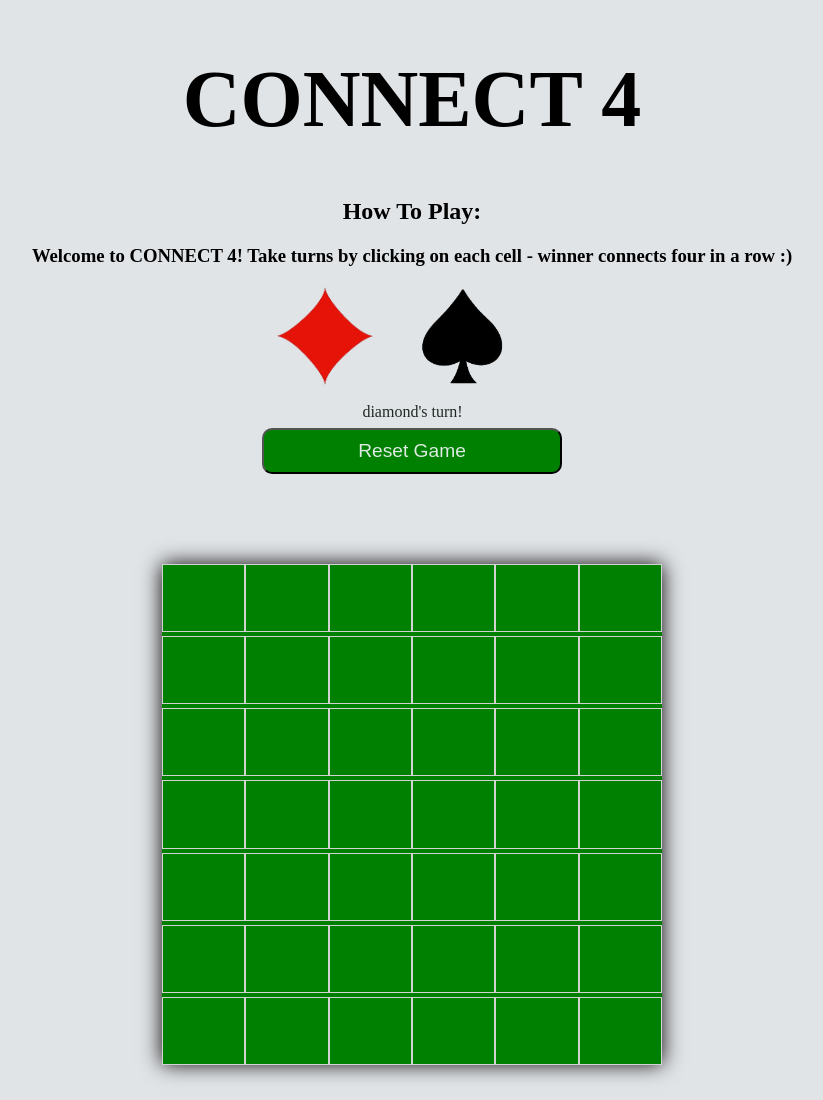
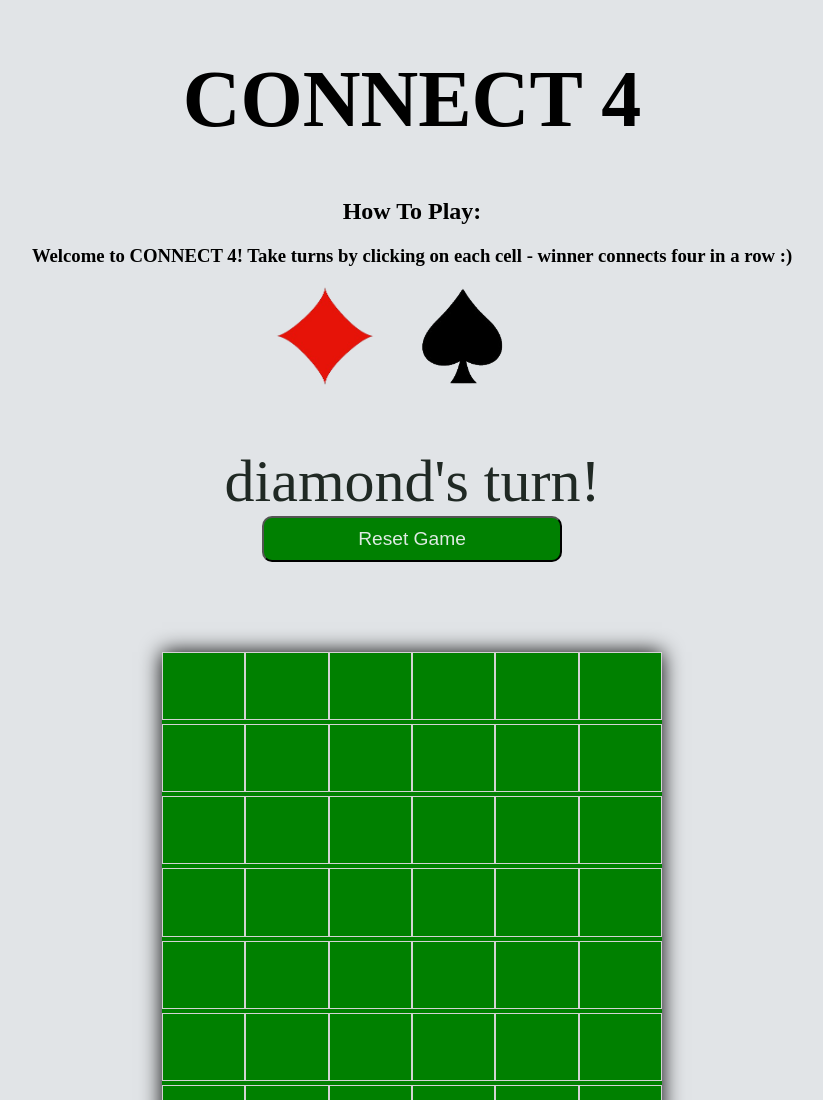
Before and after one commit to freyako-ga/Freya-Connect4, a plain HTML site: page index.html in a window 1280 px wide. Shown: the top 1100 px of the page, without its empty margins (228-1051 px from the left). Drawn offline with Linux system fonts and the light colour scheme.

Commit message:
style.css

```diff
--- a/style.css
+++ b/style.css
@@ -84,11 +84,7 @@ body{
 #result-display{
     height: 10px;
     text-align: center;
-<<<<<<< HEAD
-    font: 30px "Chicle", serif;
-=======
     font: 60px "Chicle", serif;
->>>>>>> 9c906c63833cba2242a3d0789ad2e97bb2d7a113
     font-weight: 100;
     padding-top: 1px;
     padding-right: 2px;
@@ -107,11 +103,9 @@ body{
     width: 300px;
     padding: 10px;
     font-family: "Chicle", sans-serif;
-<<<<<<< HEAD
     justify-content: center;
-=======
     background-position: center;
->>>>>>> 9c906c63833cba2242a3d0789ad2e97bb2d7a113
+
 }
 
 
```
